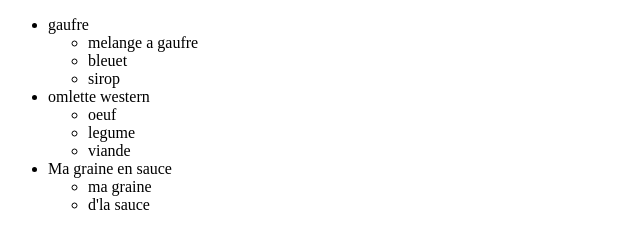
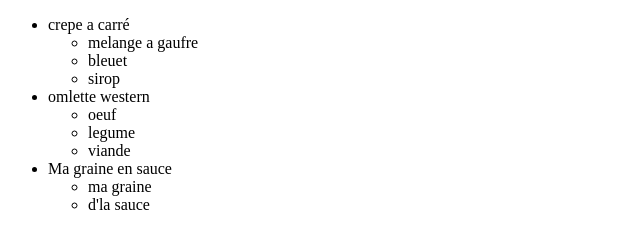
Before and after one commit to Mab1209/Chez-Marc-Andr-, a plain HTML site: page index.html in a window 1280 px wide. Shown: the full height of the page, 0-640 px from the left. Drawn offline with Linux system fonts and the light colour scheme.

Commit message:
Update index.html

```diff
--- a/index.html
+++ b/index.html
@@ -8,7 +8,7 @@
 </head>
 <body>
     <ul>
-        <li>gaufre</li>
+        <li>crepe a carré</li>
             <ul>
                 <li>melange a gaufre</li>
                 <li>bleuet</li>
```
